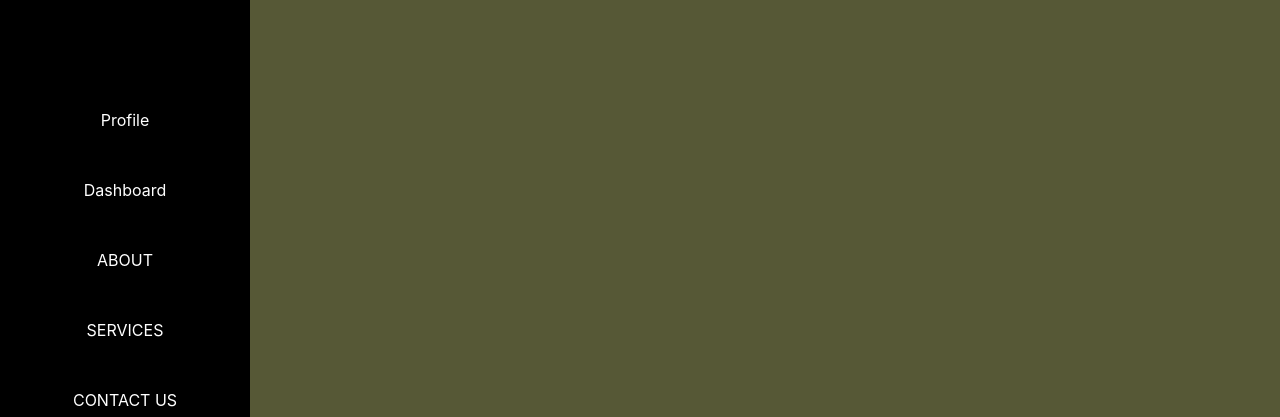
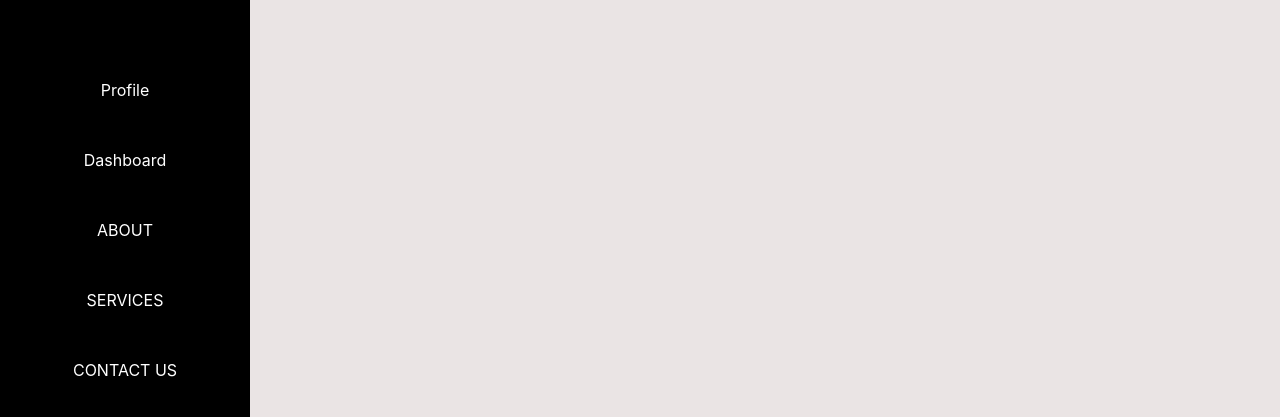
Before and after one commit to coverghost/Rentals, a React (Create React App) app: page /dashboard in a window 1280 px wide. Shown: the part 458-875 px from the top of the page. Built offline with nearby package versions, Linux system fonts and the light colour scheme.

Commit message:
dashboiard start

```diff
--- a/src/component/Userdashboard/dashboard.tsx
+++ b/src/component/Userdashboard/dashboard.tsx
@@ -4,12 +4,13 @@ import { Link } from "react-router-dom";
 
 const Userdashboard = () => {
   const [isSidebarOpen, setIsSidebarOpen] = useState(false);
+  const name = "AYUSH ARYA"
 
   return (
     <>
       <div className={`dashboard ${isSidebarOpen ? "sidebar-open" : ""}`}>
         <div className="sidebar">
-          <div className="User-Name">AYUSH ARYA</div>
+          <div className="User-Name">{name?name:"USER"}</div>
           <div className="card">
             <img
               src="https://pixlok.com/wp-content/uploads/2022/02/Profile-Icon-SVG-09856789.png"
@@ -45,7 +46,8 @@ const Userdashboard = () => {
             </li>
           </ul>
         </div>
-        <div className="main-content">{/* Main content */}</div>
+        {/* {dashboard part } */}
+        <div className="main-content">{}</div>
       </div>
     </>
   );
--- a/src/component/css/dashboard.css
+++ b/src/component/css/dashboard.css
@@ -27,7 +27,7 @@
 .dashboard {
     display: flex;
     height: 100vh;
-    background-color: #565836;
+    background-color: #eae4e4;
 
   }
 
@@ -45,7 +45,7 @@
     padding: 0;
     margin: 0;
     color: #ffffff;
-    margin-top: 150px;
+    margin-top: 120px;
   }
 
   .sidebar-item {
```
